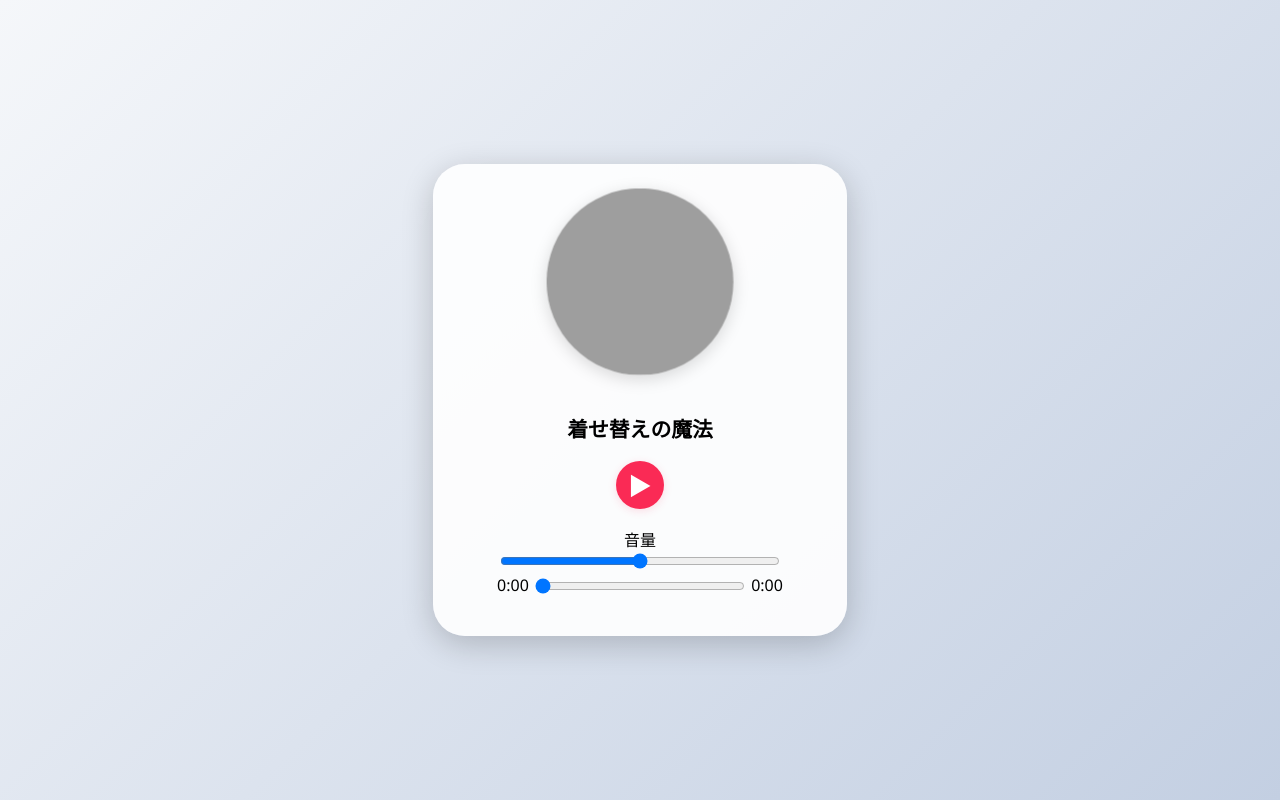
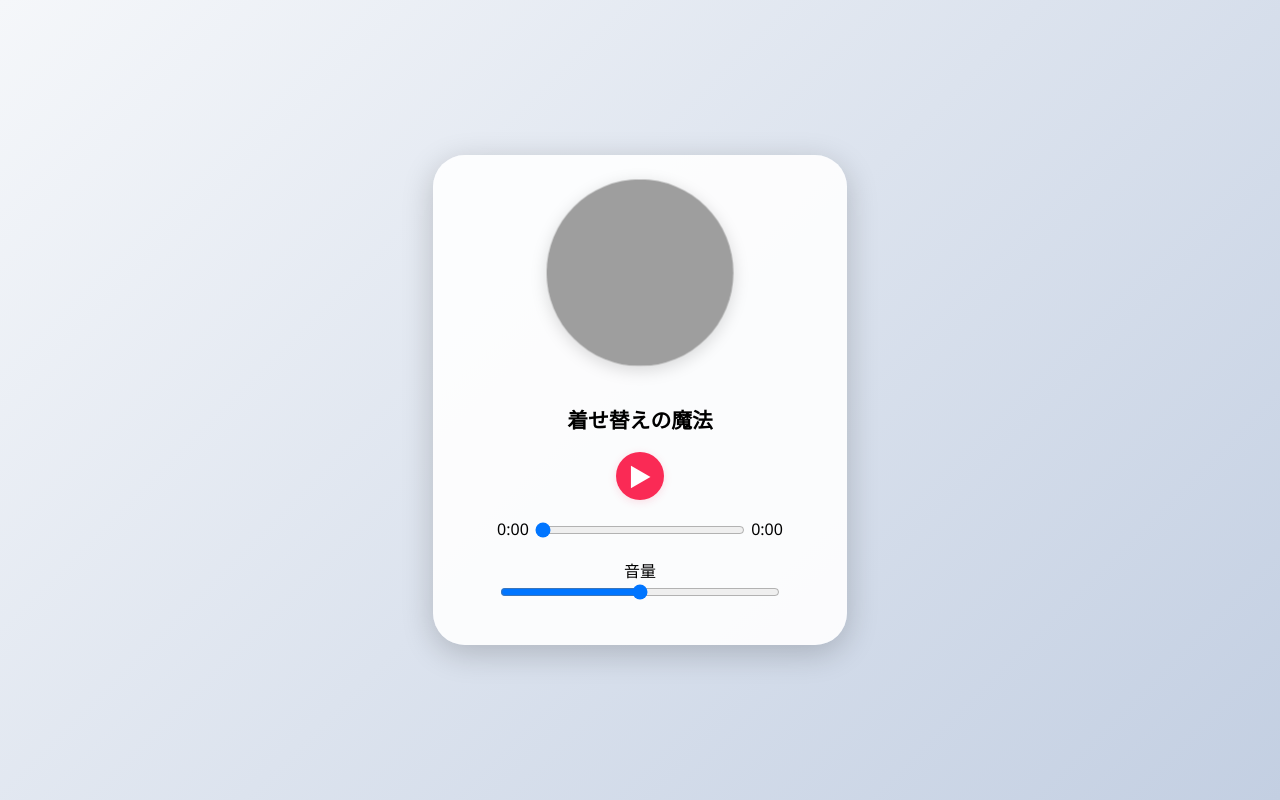
Before and after one commit to anbian37-stack/my-web, a plain HTML site: page index.html in a window 1280 px wide. Drawn offline with Linux system fonts and the light colour scheme; grey boxes are pictures that could not be loaded.

Commit message:
変更完了

```diff
--- a/index.html
+++ b/index.html
@@ -82,13 +82,15 @@
 			<button class="play-btn" id="toggleBtn">▶</button>
 		</div>
 		<div class="volume">
-			<label for="volumeRange">音量</label><br>
-			<input type="range" id="volumeRange" min="0" max="1" step="0.01" value="0.5">
-		</div>
 		<div class="time-info">
 			<span id="currentTime">0:00</span>
 			<input type="range" id="seekBar" min="0" value="0" step="0.01" style="width:60%; vertical-align:middle;">
 			<span id="duration">0:00</span>
+		</div>
+		<div class="volume">
+			<label for="volumeRange">音量</label><br>
+			<input type="range" id="volumeRange" min="0" max="1" step="0.01" value="0.5">
+		</div>
 		</div>
 	</div>
 	<script>
```
